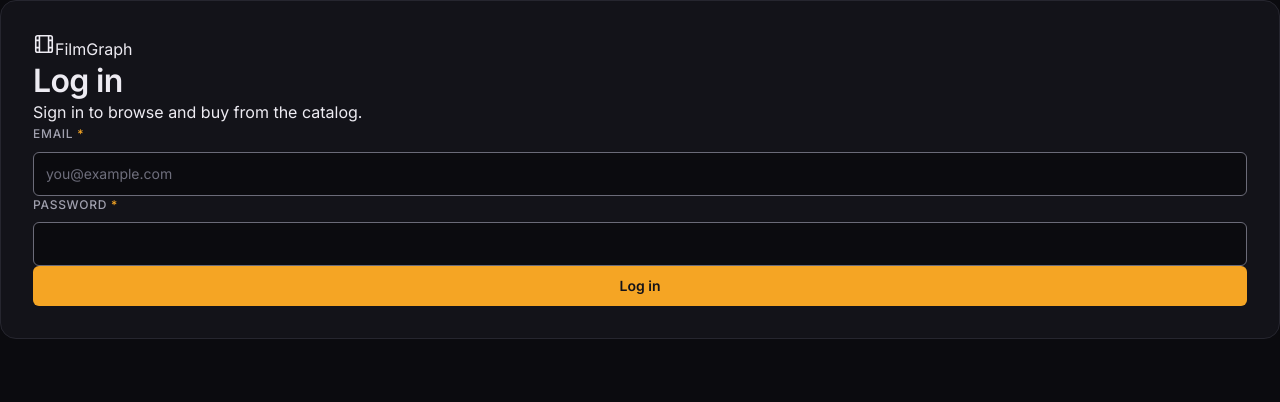
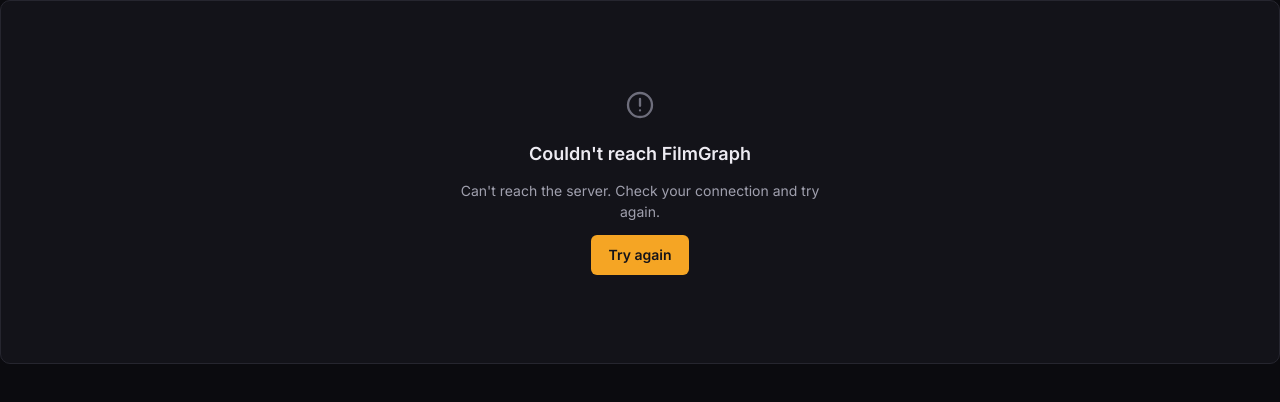
Before and after one commit to VOsokinP/filmgraph, a React (Vite) app in the folder frontend/: page /payment in a window 1280 px wide. Before the commit this address led to /login. Shown: the top 402 px of the page. Built offline with nearby package versions, Linux system fonts and the light colour scheme; no server answers; the HTML template or start-up script is replaced by a standard one.

Commit message:
fix(frontend): unreachable server is not logged out user, separate errors

```diff
--- a/frontend/src/App.tsx
+++ b/frontend/src/App.tsx
@@ -5,6 +5,7 @@
 import Layout from "./Layout";
 import Login from "./pages/Login";
 import MovieList from "./pages/MovieList";
+import NotFound from "./pages/NotFound";
 import SingleMovie from "./pages/SingleMovie";
 import SingleStar from "./pages/SingleStar";
 
@@ -28,6 +29,7 @@
               <Route path="/confirmation/:orderId" element={<Confirmation />} />
             </Route>
           </Route>
+          <Route path="*" element={<NotFound />} />
         </Routes>
       </AuthProvider>
     </BrowserRouter>
--- a/frontend/src/api/client.ts
+++ b/frontend/src/api/client.ts
@@ -35,7 +35,15 @@
     return "Something went wrong. Please try again.";
 }
 
-async function request<T>(path: string, options: RequestInit = {}): Promise<T> {
+export interface RequestOptions {
+    redirectOn401?: boolean;
+}
+
+async function request<T>(
+    path: string,
+    options: RequestInit = {},
+    { redirectOn401 = true }: RequestOptions = {},
+): Promise<T> {
     let response: Response;
     try {
         response = await fetch(`${API_BASE}${path}`, {
@@ -61,7 +69,7 @@
         const body = await response.json().catch(() => null);
         const detail = (body as { detail?: unknown } | null)?.detail;
         const message = typeof detail === "string" ? detail : statusMessage(response.status);
-        if (response.status === 401 && window.location.pathname !== "/login") {
+        if (redirectOn401 && response.status === 401 && window.location.pathname !== "/login") {
             window.location.href = "/login";
         }
         throw new ApiError(message, response.status);
@@ -71,7 +79,7 @@
     return response.json();
 }
 
-export const apiGet = <T,>(path: string) => request<T>(path);
+export const apiGet = <T,>(path: string, opts?: RequestOptions) => request<T>(path, {}, opts);
 export const apiPost = <T,>(path: string, data?: unknown) =>
     request<T>(path, { method: "POST", body: data ? JSON.stringify(data) : undefined });
 export const apiDelete = <T,>(path: string) => request<T>(path, { method: "DELETE" });
--- a/frontend/src/auth/AuthContext.ts
+++ b/frontend/src/auth/AuthContext.ts
@@ -10,12 +10,14 @@
 export interface AuthState {
     customer: Customer | null;
     loading: boolean;
+    error: string | null;
     refresh: () => Promise<void>;
 }
 
 export const AuthContext = createContext<AuthState>({
     customer: null,
     loading: true,
+    error: null,
     refresh: async () => {},
 });
 
--- a/frontend/src/auth/AuthProvider.tsx
+++ b/frontend/src/auth/AuthProvider.tsx
@@ -1,17 +1,21 @@
 import { useEffect, useState, type ReactNode } from 'react';
 
-import { apiGet } from '../api/client';
+import { ApiError, apiGet, errorMessage } from '../api/client';
 import { AuthContext, type Customer } from './AuthContext';
 
 export function AuthProvider({ children }: { children: ReactNode }) {
     const [customer, setCustomer] = useState<Customer | null>(null);
     const [loading, setLoading] = useState(true);
+    const [error, setError] = useState<string | null>(null);
 
     const refresh = async () => {
+        setLoading(true);
+        setError(null);
         try {
-            setCustomer(await apiGet<Customer>('/auth/me'));
-        } catch {
+            setCustomer(await apiGet<Customer>('/auth/me', { redirectOn401: false }));
+        } catch (err) {
             setCustomer(null);
+            if (!(err instanceof ApiError && err.status === 401)) setError(errorMessage(err));
         } finally {
             setLoading(false);
         }
@@ -21,5 +25,7 @@
         refresh();
     }, []);
 
-    return <AuthContext.Provider value={{ customer, loading, refresh }}>{children}</AuthContext.Provider>;
+    return (
+        <AuthContext.Provider value={{ customer, loading, error, refresh }}>{children}</AuthContext.Provider>
+    );
 }
--- a/frontend/src/auth/ProtectedRoute.tsx
+++ b/frontend/src/auth/ProtectedRoute.tsx
@@ -1,9 +1,26 @@
 import { Navigate, Outlet } from "react-router-dom";
 
+import ErrorState from "../components/ui/ErrorState";
 import { useAuth } from "./AuthContext";
 
 export default function ProtectedRoute() {
-    const { customer, loading } = useAuth();
+    const { customer, loading, error, refresh } = useAuth();
+
     if (loading) return <p>Loading...</p>;
+
+    if (error) {
+        return (
+            <div className="page">
+                <ErrorState
+                    message={error}
+                    title="Couldn't reach FilmGraph"
+                    onRetry={() => {
+                        void refresh();
+                    }}
+                />
+            </div>
+        );
+    }
+
     return customer ? <Outlet /> : <Navigate to="/login" replace />;
 }
--- /dev/null
+++ b/frontend/src/pages/NotFound.tsx
@@ -0,0 +1,27 @@
+import { Link } from 'react-router-dom';
+
+import EmptyState from '../components/ui/EmptyState';
+import { AlertIcon, FilmIcon } from '../components/ui/Icons';
+
+export default function NotFound() {
+    return (
+        <div className="auth">
+            <div className="auth__card card">
+                <p className="auth__brand">
+                    <FilmIcon size={22} className="brand__mark" />
+                    FilmGraph
+                </p>
+                <EmptyState
+                    icon={<AlertIcon size={32} />}
+                    title="Page not found"
+                    body="That address doesn't match anything in FilmGraph."
+                    action={
+                        <Link to="/" className="btn btn--primary">
+                            Back to movie list
+                        </Link>
+                    }
+                />
+            </div>
+        </div>
+    );
+}
```
